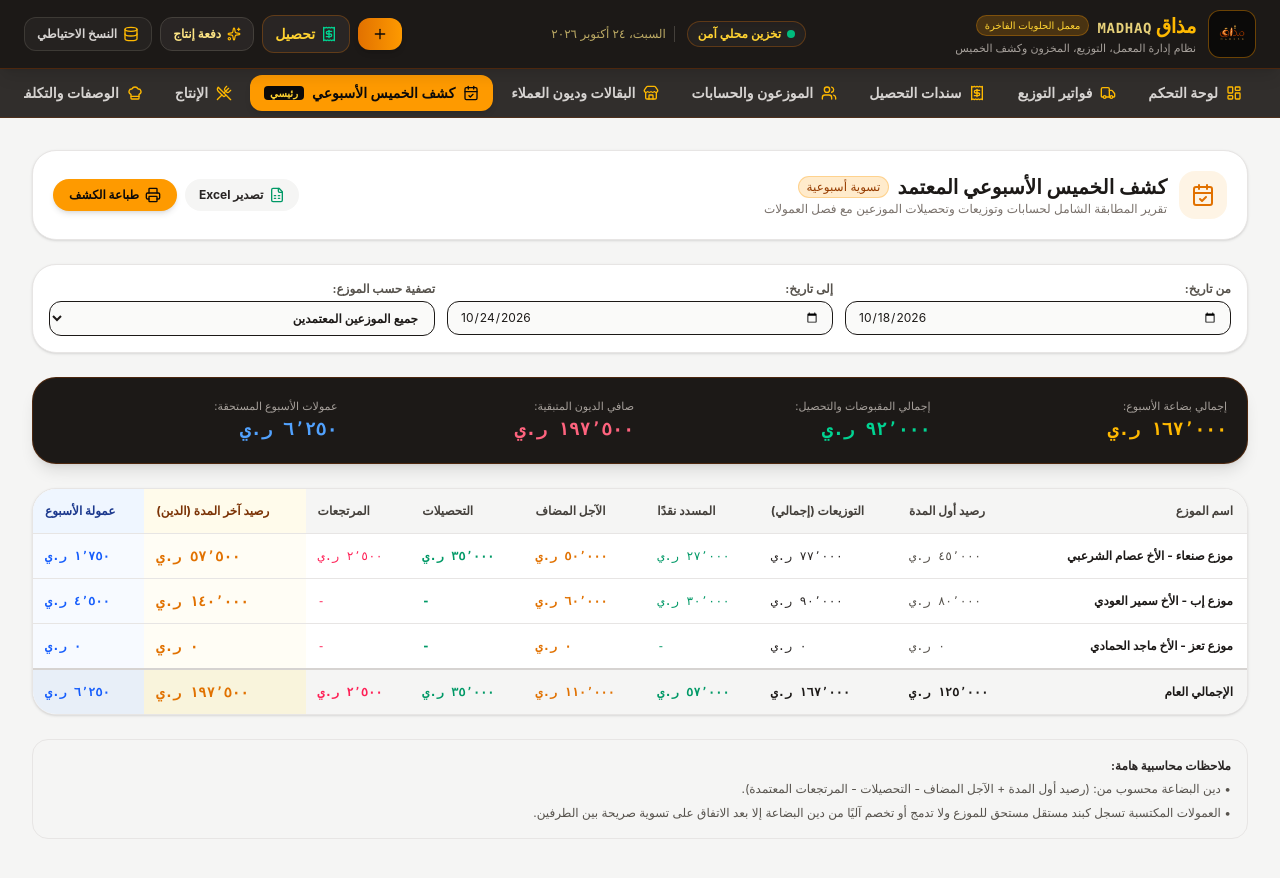
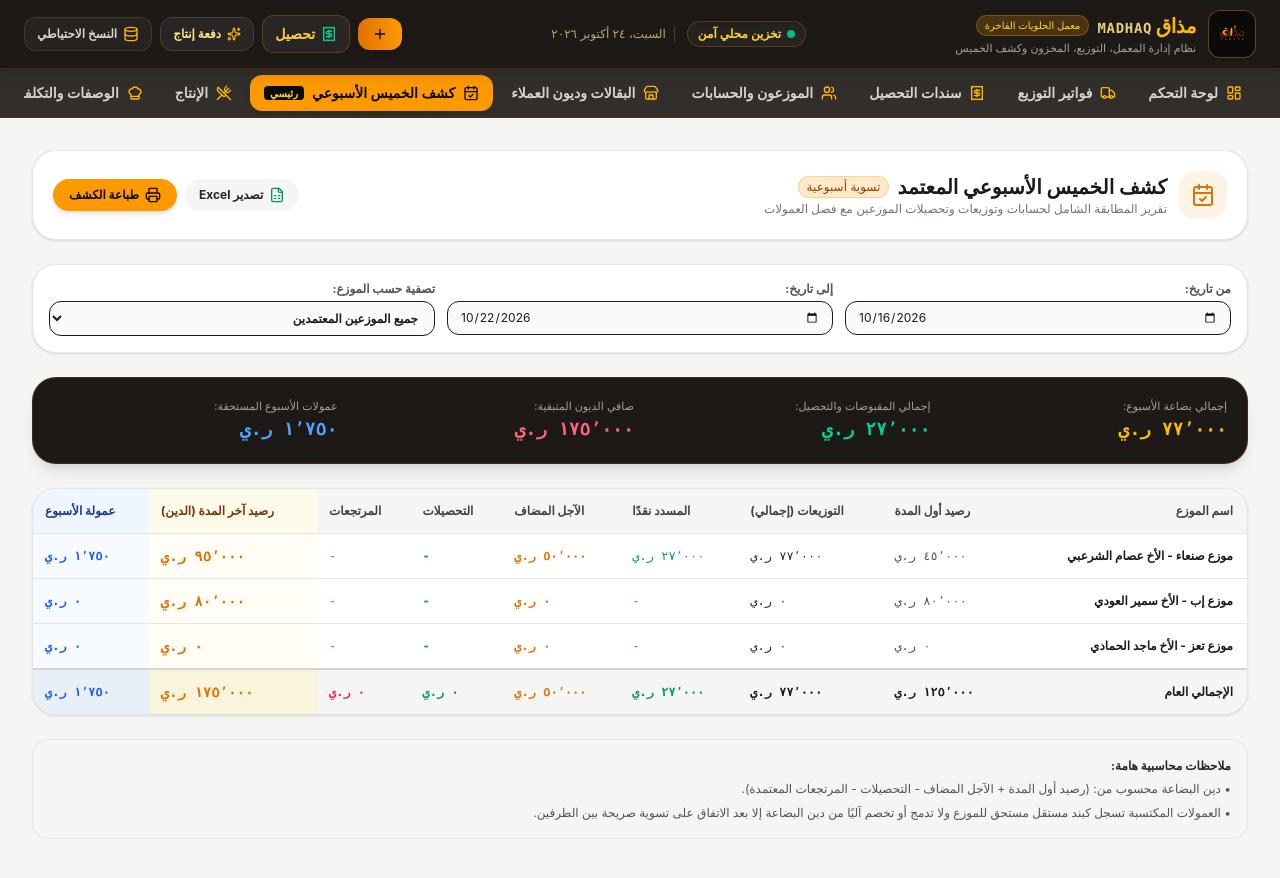
Before and after one commit to jovanexpress713-jpg/madhaq, a React (Vite) app: page / in a window 1280 px wide. Both pictures are taken after a click on the button "كشف الخميس". Shown: the top 878 px of the page. Built offline with nearby package versions, Linux system fonts and the light colour scheme.

Commit message:
fix: align Thursday report defaults to Friday–Thursday week

```diff
--- a/src/components/ThursdayReportView.tsx
+++ b/src/components/ThursdayReportView.tsx
@@ -1,6 +1,7 @@
 import React, { useState } from 'react';
 import { storage, formatYER, formatNumber } from '../services/storage';
 import { ThursdayReportRow } from '../types';
+import { getLatestThursdayWeekRange } from '../services/thursdayWeekRange';
 import {
   CalendarCheck,
   Printer,
@@ -14,22 +15,9 @@ import {
 } from 'lucide-react';
 
 export const ThursdayReportView: React.FC = () => {
-  // حساب تواريخ الأسبوع الحالي تلقائيًا (من الجمعة السابقة حتى الخميس الحالي)
-  const now = new Date();
-  const dayOfWeek = now.getDay(); // 0 is Sunday, 4 is Thursday, 5 is Friday
+  // الافتراضي هو آخر أسبوع عمل كامل من الجمعة إلى الخميس، بالتاريخ المحلي.
+  const defaultDates = getLatestThursdayWeekRange();
 
-  // نحدد تاريخ بداية الأسبوع (الجمعة السابقة) وتاريخ الخميس
-  const getDefaultDates = () => {
-    const end = new Date();
-    const start = new Date();
-    start.setDate(now.getDate() - 6);
-    return {
-      start: start.toISOString().slice(0, 10),
-      end: end.toISOString().slice(0, 10)
-    };
-  };
-
-  const defaultDates = getDefaultDates();
   const [startDate, setStartDate] = useState(defaultDates.start);
   const [endDate, setEndDate] = useState(defaultDates.end);
   const [selectedDistributorFilter, setSelectedDistributorFilter] = useState('ALL');
```
